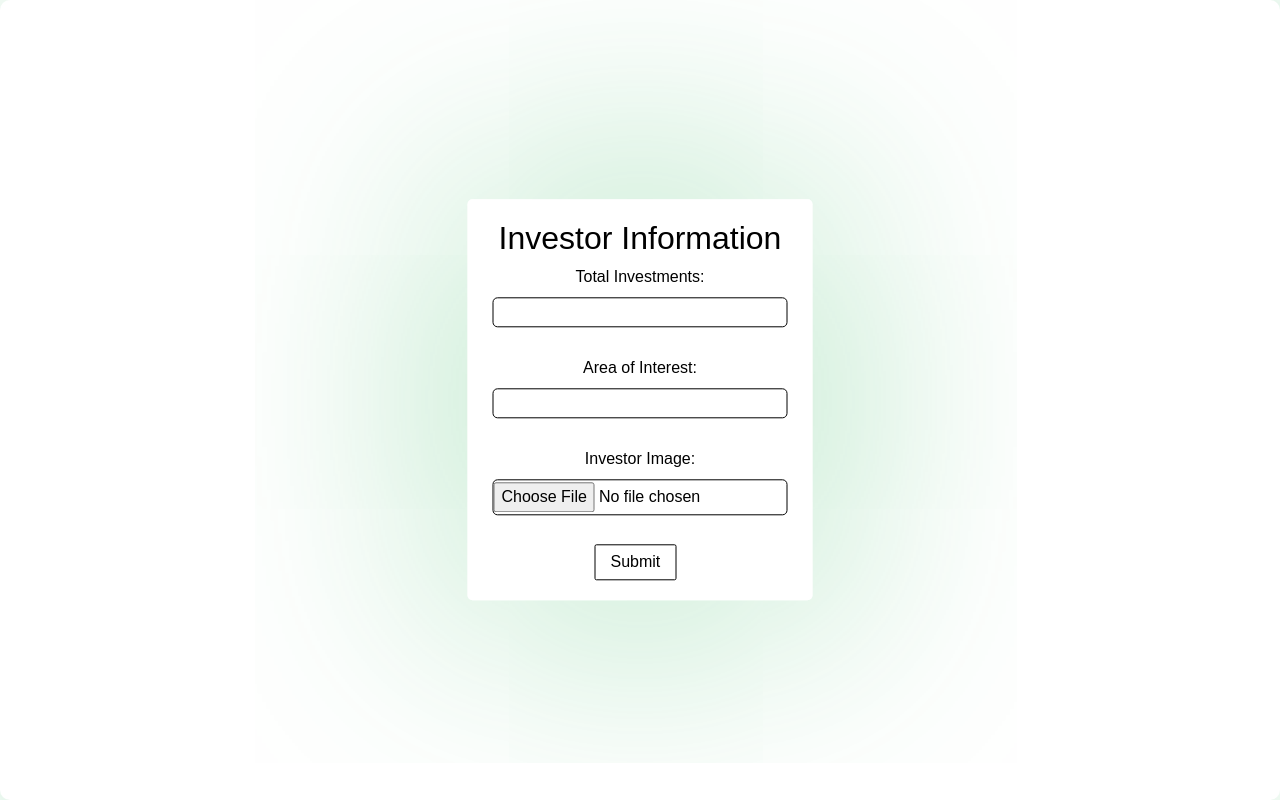
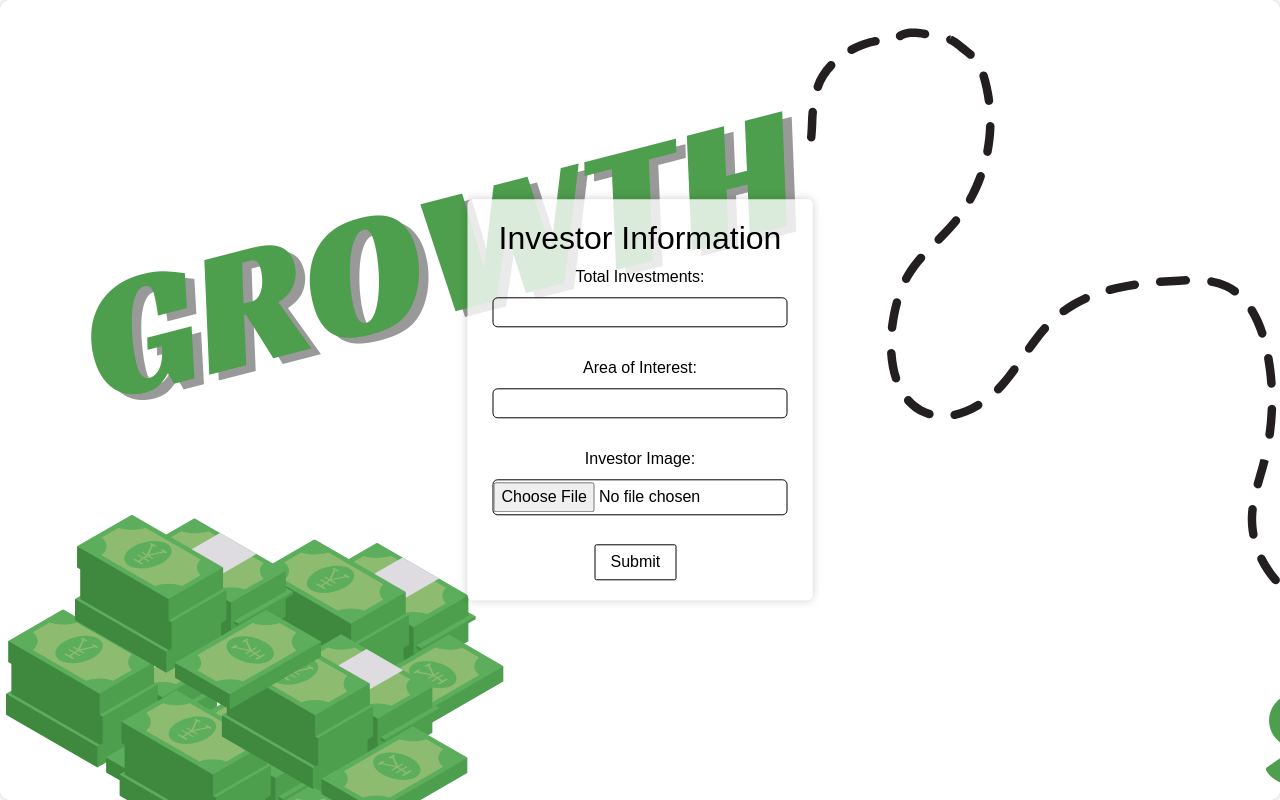
Before and after one commit to JainishPrajapati88/FundNestApp, a Flask app: a page that uses templates/investor_info.html in a window 1280 px wide. Run offline with Flask 3, Linux system fonts and the light colour scheme; some libraries are stand-ins or nearby versions.

Commit message:
Revert "Update investor_info.css"
This reverts commit aa5b7705178363af67b18330a59dc0a094edc6f2.

```diff
--- a/static/investor_info.css
+++ b/static/investor_info.css
@@ -2,6 +2,7 @@ body {
     display: flex;
     margin: 0;
     padding: 0;
+    background: url('back_cover2.png');
     color: black;
     padding: 1rem;
     align-items: center;
@@ -9,7 +10,7 @@ body {
     font-family: 'Arial', sans-serif;
     height: 100vh;
     border-radius: 10px;
-    box-shadow: 0 0 1000px  rgba(48, 181, 92, 0.533) ;
+    box-shadow: 0 0 10px rgba(0, 0, 0, 0.2);
 }
 
 .parent{
@@ -20,7 +21,7 @@ body {
     background: #ffffffcc;
     padding: 20px;
     border-radius: 5px;
-    box-shadow: 0 0 1000px  rgba(48, 181, 92, 0.533) ;
+    box-shadow: 0 0 10px rgba(0, 0, 0, 0.2);
 }
 
 h2{
```
